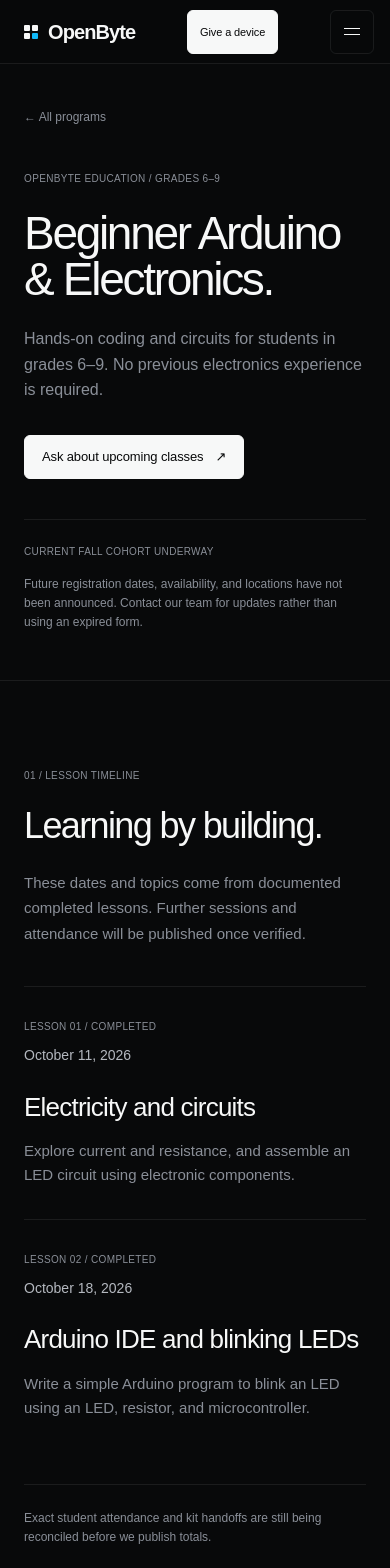
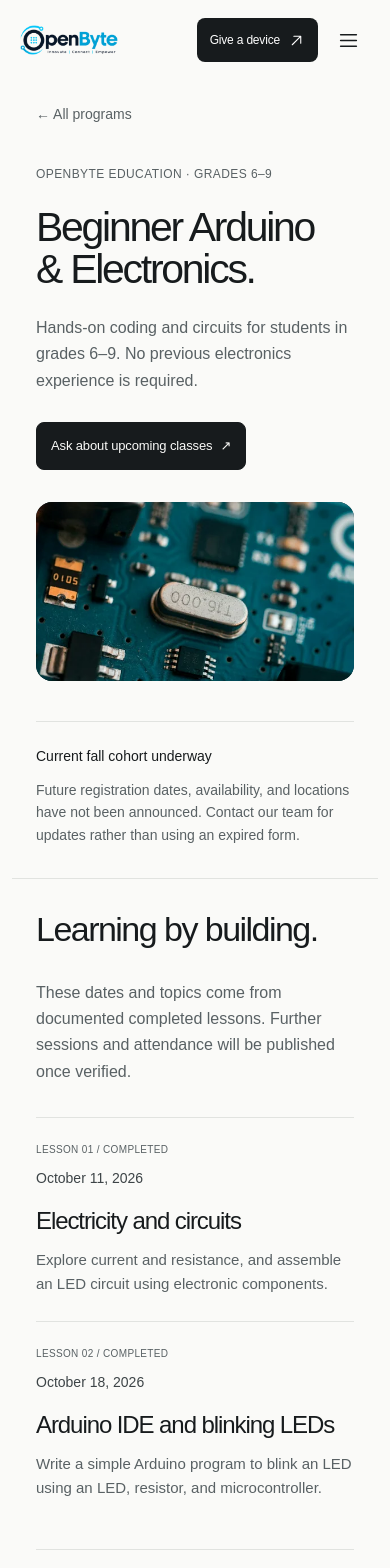
Before and after one commit to Adithya-Kandasamy/OpenByte, a Next.js app: page /classes in a window 390 px wide. Shown: the top 1568 px of the page. Built offline with nearby package versions, Linux system fonts and the light colour scheme; a web font is replaced by a local one.

Commit message:
Polish class page, fix navigation, and update favicon

```diff
--- /dev/null
+++ b/app/classes/classes.module.css
@@ -0,0 +1,237 @@
+.content {
+  --bg: #fafaf8;
+  --fg: #171b1d;
+  --fg-2: #3d4447;
+  --fg-3: #596164;
+  --line: #e1e3e0;
+  --line-strong: #cfd3cf;
+  --link: #066e98;
+  --color-surface: #fff;
+  --color-paper-2: #eef1ee;
+  --color-focus: #066e98;
+  --font-mono: var(--font-geist-mono), monospace;
+  color: var(--fg);
+}
+
+.content::before,
+.content::after { content: none; }
+
+.content :global(.shell) {
+  width: auto;
+  max-width: none;
+  margin-inline: 48px;
+  padding-inline: 0;
+}
+
+.content h1,
+.content h2,
+.content h3 {
+  color: var(--fg);
+  font-family: var(--font-geist-sans), sans-serif;
+  font-weight: 500;
+  letter-spacing: -0.045em;
+}
+
+.content h2 {
+  max-width: 19ch;
+  margin: 0;
+  font-size: clamp(34px, 3.4vw, 48px);
+  line-height: 1.08;
+  text-wrap: balance;
+}
+
+.content :global(.section) {
+  padding-block: 64px;
+  border-top: 1px solid var(--line);
+}
+
+.content :global(.class-hero) { padding-block: 24px 64px; }
+.content :global(.back-link) { margin-bottom: 32px; font-size: 14px; }
+
+.content :global(.class-hero-grid) {
+  grid-template-columns: minmax(0, 1.1fr) minmax(0, 0.9fr);
+  gap: 48px;
+  align-items: center;
+}
+
+.content :global(.class-hero) h1 {
+  margin-top: 20px;
+  font-size: clamp(44px, 5vw, 72px);
+  letter-spacing: -0.055em;
+  line-height: 1.04;
+}
+
+.content :global(.class-hero-sub) {
+  max-width: 44ch;
+  margin-block: 24px 28px;
+  color: var(--fg-3);
+  font-size: 18px;
+  line-height: 1.65;
+}
+
+.content :global(.eyebrow) {
+  margin: 0;
+  color: var(--fg-3);
+  font-size: 12px;
+}
+
+.content :global(.btn) {
+  min-height: 48px;
+  padding: 14px 18px;
+  border-radius: 8px;
+  font-size: 14px;
+}
+
+.content :global(.class-hero-figure) {
+  display: block;
+  overflow: hidden;
+  margin: 0;
+  border-radius: 20px;
+  aspect-ratio: 1.15;
+  background: #073139;
+}
+
+.content :global(.class-hero-figure) img {
+  width: 100%;
+  height: 100%;
+  object-fit: cover;
+  object-position: 58% center;
+}
+
+.content :global(.course-notice) {
+  grid-template-columns: minmax(0, 0.8fr) minmax(0, 1.2fr);
+  gap: 32px;
+  margin-top: 40px;
+  padding-top: 24px;
+}
+
+.content :global(.course-notice .mono) {
+  color: var(--fg);
+  font-family: var(--font-geist-sans), sans-serif;
+  font-size: 14px;
+  font-weight: 500;
+  letter-spacing: 0;
+  text-transform: none;
+}
+
+.content :global(.course-notice) p { font-size: 14px; line-height: 1.6; }
+
+.content :global(.section-heading) {
+  align-items: start;
+  gap: 32px 64px;
+  margin-bottom: 32px;
+}
+
+.content :global(.section-heading) p {
+  max-width: 48ch;
+  color: var(--fg-3);
+  font-size: 16px;
+  line-height: 1.65;
+}
+
+.content :global(.course-timeline) { margin: 0; padding: 0; list-style: none; }
+.content :global(.course-timeline > li) {
+  grid-template-columns: 220px minmax(0, 1fr);
+  gap: 40px;
+  padding-block: 28px;
+}
+
+.content :global(.course-timeline) h3 { margin-bottom: 12px; font-size: 26px; }
+.content :global(.course-timeline) p { max-width: 64ch; color: var(--fg-3); line-height: 1.65; }
+.content :global(.reconciliation) { margin-top: 24px; color: var(--fg-3); font-size: 13px; }
+
+.content :global(.class-grid) {
+  grid-template-columns: repeat(2, minmax(0, 1fr));
+  align-items: start;
+  gap: 64px;
+}
+
+.content :global(.class-intro) {
+  max-width: 56ch;
+  margin-top: 24px;
+  color: var(--fg-3);
+  font-size: 16px;
+  line-height: 1.65;
+}
+
+.content :global(.parts-list) { margin-top: 32px; padding: 0; }
+.content :global(.parts-list) li { padding-block: 16px; font-size: 15px; }
+.content :global(.parts-list) li > span:last-child { font-size: 13px; }
+
+.content :global(.class-code) {
+  min-width: 0;
+  overflow: hidden;
+  border: 1px solid #19343f;
+  border-radius: 16px;
+  background: #071b26;
+  color: #f4f8fa;
+}
+
+.content :global(.code-caption) {
+  padding: 20px 24px;
+  border-bottom: 1px solid rgb(255 255 255 / 14%);
+  color: #c3d0d6;
+  font-size: 12px;
+}
+
+.content :global(.class-code) pre {
+  overflow-x: auto;
+  margin: 0;
+  padding: 24px;
+  color: inherit;
+  font-family: var(--font-mono);
+  font-size: 14px;
+  line-height: 1.8;
+}
+
+.content :global(.class-code) code { color: inherit; background: transparent; }
+.content :global(.code-footnote) {
+  padding: 20px 24px;
+  border-top: 1px solid rgb(255 255 255 / 14%);
+  color: #c3d0d6;
+  font-size: 13px;
+  line-height: 1.6;
+}
+
+.content :global(.specs) { margin-top: 32px; }
+.content :global(.specs > div) { padding-block: 20px; }
+.content :global(.specs) dt { color: var(--fg-3); }
+.content :global(.specs) dd { color: var(--fg); font-size: 16px; line-height: 1.6; }
+.content :global(.class-faq) details { border-bottom: 1px solid var(--line); }
+.content :global(.class-faq) summary { min-height: 72px; padding-block: 20px; color: var(--fg); font-size: 18px; }
+.content :global(.class-faq) details p { padding-bottom: 24px; color: var(--fg-3); font-size: 16px; line-height: 1.65; }
+.content :global(.class-contact) p { max-width: 56ch; font-size: 17px; line-height: 1.65; }
+
+@media (max-width: 1100px) {
+  .content :global(.shell) { margin-inline: 40px; }
+  .content :global(.class-hero-grid),
+  .content :global(.class-grid) { gap: 32px; }
+}
+
+@media (max-width: 900px) {
+  .content :global(.section) { padding-block: 48px; }
+  .content :global(.class-hero-grid),
+  .content :global(.class-grid),
+  .content :global(.course-notice) { grid-template-columns: minmax(0, 1fr); }
+  .content :global(.class-hero-figure) { aspect-ratio: 16 / 9; }
+  .content :global(.course-notice) { gap: 12px; }
+  .content :global(.course-timeline > li) { grid-template-columns: 170px minmax(0, 1fr); gap: 24px; }
+}
+
+@media (max-width: 640px) {
+  .content :global(.shell) { margin-inline: 24px; }
+  .content :global(.class-hero) { padding-block: 12px 32px; }
+  .content :global(.section) { padding-block: 32px; }
+  .content :global(.back-link) { margin-bottom: 24px; }
+  .content :global(.class-hero) h1 { font-size: clamp(36px, 10.5vw, 54px); }
+  .content :global(.class-hero-sub) { font-size: 16px; }
+  .content :global(.class-hero-figure) { border-radius: 16px; }
+  .content :global(.course-timeline > li) { grid-template-columns: minmax(0, 1fr); gap: 16px; padding-block: 24px; }
+  .content :global(.course-timeline) h3 { font-size: 24px; }
+  .content :global(.parts-list) li { gap: 10px; font-size: 14px; }
+  .content :global(.parts-list) li > span:last-child { font-size: 11px; }
+  .content :global(.class-code) pre { padding: 20px; font-size: 12px; }
+  .content :global(.code-caption),
+  .content :global(.code-footnote) { padding: 16px 20px; }
+  .content :global(.btn) { gap: 8px; padding-inline: 14px; font-size: 13px; }
+}
--- a/app/classes/page.tsx
+++ b/app/classes/page.tsx
@@ -1,9 +1,12 @@
-import type { Metadata } from "next";
+import type { Metadata, Viewport } from "next";
 import { SiteNav } from "../../components/site-nav";
-import { SiteFooter } from "../../components/site-footer";
-import { Reveal } from "../../components/reveal";
+import { HomeFooter } from "../../components/home-sections";
+import { HomeMotion } from "../../components/home-motion";
 import { BLINK_CODE, CLASS_INQUIRY_URL, LESSONS } from "../../lib/site-content";
-import { BreadboardFigure } from "../../components/figures";
+import shell from "../page.module.css";
+import s from "./classes.module.css";
+
+export const viewport: Viewport = { themeColor: "#fafaf8" };
 
 export const metadata: Metadata = {
   title: "Beginner Arduino & Electronics Classes | OpenByte",
@@ -14,13 +17,13 @@ export const metadata: Metadata = {
 
 export default function Classes() {
   return (
-    <>
-      <a className="skip-link" href="#main-content">
+    <div className={shell.page}>
+      <a className={shell.skipLink} href="#main-content">
         Skip to main content
       </a>
       <SiteNav />
-      <Reveal />
-      <main id="main-content" tabIndex={-1} className="classes-page">
+      <HomeMotion />
+      <main id="main-content" tabIndex={-1} className={s.content}>
         <section className="class-hero">
           <div className="shell">
             <a className="back-link" href="/#programs">
@@ -28,7 +31,7 @@ export default function Classes() {
             </a>
             <div className="class-hero-grid">
               <div>
-                <p className="mono eyebrow">OpenByte education / Grades 6–9</p>
+                <p className="mono eyebrow">OpenByte education · Grades 6–9</p>
                 <h1>
                   Beginner Arduino
                   <br />
@@ -43,10 +46,15 @@ export default function Classes() {
                 </a>
               </div>
               <figure className="class-hero-figure">
-                <BreadboardFigure />
-                <figcaption className="mono">
-                  FIG 0.2 / Build an LED circuit
-                </figcaption>
+                <img
+                  src="/media/hero/arduino-900.webp"
+                  srcSet="/media/hero/arduino-560.webp 560w, /media/hero/arduino-900.webp 900w, /media/hero/arduino-1400.webp 1400w"
+                  sizes="(max-width: 900px) calc(100vw - 72px), 42vw"
+                  width={900}
+                  height={506}
+                  fetchPriority="high"
+                  alt="A close-up of the components and connections on a blue Arduino circuit board"
+                />
               </figure>
             </div>
             <div className="course-notice">
@@ -63,7 +71,6 @@ export default function Classes() {
           <div className="shell">
             <div className="section-heading">
               <div>
-                <p className="mono eyebrow">01 / Lesson timeline</p>
                 <h2 id="timeline-title">Learning by building.</h2>
               </div>
               <p>
@@ -94,7 +101,6 @@ export default function Classes() {
         <section className="section" aria-labelledby="parts-title">
           <div className="shell class-grid">
             <div data-reveal>
-              <p className="mono eyebrow">02 / On the workbench</p>
               <h2 id="parts-title">
                 A few parts.
                 <br />A first working circuit.
@@ -131,8 +137,8 @@ export default function Classes() {
                 <code>{BLINK_CODE}</code>
               </pre>
               <p className="code-footnote">
-                500 ms on. 500 ms off. Try the editable preview on the{" "}
-                <a href="/">homepage ↗</a>.
+                500 ms on. 500 ms off. This example switches an LED on and off
+                repeatedly.
               </p>
             </div>
           </div>
@@ -140,7 +146,6 @@ export default function Classes() {
         <section className="section" aria-labelledby="details-title">
           <div className="shell class-grid">
             <div>
-              <p className="mono eyebrow">03 / Before you ask</p>
               <h2 id="details-title">Class details.</h2>
               <dl className="specs">
                 <div>
@@ -202,9 +207,6 @@ export default function Classes() {
         </section>
         <section className="section class-contact">
           <div className="shell">
-            <p className="mono eyebrow">
-              Talk to the students behind the class
-            </p>
             <h2>
               We can start with
               <br />a conversation.
@@ -219,7 +221,7 @@ export default function Classes() {
           </div>
         </section>
       </main>
-      <SiteFooter />
-    </>
+      <HomeFooter homePath="/" />
+    </div>
   );
 }
--- a/app/layout.tsx
+++ b/app/layout.tsx
@@ -51,12 +51,16 @@ export const metadata: Metadata = {
   robots: { index: true, follow: true },
   icons: {
     icon: {
-      url: "/openbyte-favicon.png?v=2",
+      url: "/openbyte-favicon.png?v=3",
       type: "image/png",
       sizes: "128x128",
     },
-    shortcut: "/openbyte-favicon.png?v=2",
-    apple: "/openbyte-favicon.png?v=2",
+    shortcut: "/openbyte-favicon.png?v=3",
+    apple: {
+      url: "/apple-touch-icon.png?v=3",
+      type: "image/png",
+      sizes: "180x180",
+    },
   },
 };
 
--- a/components/home-hero.tsx
+++ b/components/home-hero.tsx
@@ -8,13 +8,12 @@ import { Devices } from "@phosphor-icons/react/dist/csr/Devices";
 import { HandHeart } from "@phosphor-icons/react/dist/csr/HandHeart";
 import { List } from "@phosphor-icons/react/dist/csr/List";
 import { X } from "@phosphor-icons/react/dist/csr/X";
-import { DEVICE_FORM_URL, DONATE_URL, TRIBUNE_URL } from "../lib/site-content";
 import styles from "../app/page.module.css";
 
 const navigation = [
   { label: "Our programs", href: "#programs" },
-  { label: "Our story", href: TRIBUNE_URL },
-  { label: "Get in touch", href: "mailto:team@openbyte-np.org" },
+  { label: "Our story", href: "#team" },
+  { label: "Get in touch", href: "#contact" },
 ];
 
 export function HomeHero({ children, footer }: { children?: React.ReactNode; footer?: React.ReactNode }) {
@@ -86,8 +85,8 @@ export function HomeHero({ children, footer }: { children?: React.ReactNode; foo
           {navigation.map((item) => <a key={item.label} href={item.href}>{item.label}</a>)}
         </nav>
         <div className={styles.headerActions}>
-          <a className={styles.donateLink} href={DONATE_URL}>Donate</a>
-          <a className={styles.deviceButton} href={DEVICE_FORM_URL}>
+          <a className={styles.donateLink} href="#donate">Donate</a>
+          <a className={styles.deviceButton} href="#tech-donation">
             Give a device <ArrowUpRight size={17} aria-hidden="true" />
           </a>
           <button ref={menuButtonRef} className={styles.menuButton} type="button"
@@ -103,7 +102,7 @@ export function HomeHero({ children, footer }: { children?: React.ReactNode; foo
               {item.label} <ArrowUpRight size={18} aria-hidden="true" />
             </a>
           ))}
-          <a href={DONATE_URL}>Donate to OpenByte</a>
+          <a href="#donate" onClick={() => setMenuOpen(false)}>Donate to OpenByte</a>
         </nav>
       </header>
       <main id="main-content" tabIndex={-1}>
@@ -142,7 +141,7 @@ export function HomeHero({ children, footer }: { children?: React.ReactNode; foo
                 </a>
               </div>
             </div>
-            <a className={styles.teamLink} href={TRIBUNE_URL}>
+            <a className={styles.teamLink} href="#team">
               <img src="/media/hero/openbyte-team.webp" width={72} height={64} loading="lazy" decoding="async" alt="" />
               <span className={styles.teamText}>
                 <strong>Meet the founders <ArrowUpRight size={18} aria-hidden="true" /></strong>
@@ -156,12 +155,12 @@ export function HomeHero({ children, footer }: { children?: React.ReactNode; foo
             <span>Coding &amp; electronics</span>
             <ArrowRight className={styles.programArrow} size={19} aria-hidden="true" />
           </a>
-          <a href="mailto:team@openbyte-np.org?subject=Digital%20help">
+          <a href="#contact">
             <HandHeart className={styles.programIcon} size={26} weight="duotone" aria-hidden="true" />
             <span>Everyday tech help</span>
             <ArrowRight className={styles.programArrow} size={19} aria-hidden="true" />
           </a>
-          <a href={DEVICE_FORM_URL}>
+          <a href="#drives">
             <Devices className={styles.programIcon} size={26} weight="duotone" aria-hidden="true" />
             <span>Community device drives</span>
             <ArrowRight className={styles.programArrow} size={19} aria-hidden="true" />
--- a/components/home-sections.tsx
+++ b/components/home-sections.tsx
@@ -560,7 +560,7 @@ export function HomeSections() {
   );
 }
 
-export function HomeFooter() {
+export function HomeFooter({ homePath = "" }: { homePath?: string }) {
   return (
     <footer className={s.footer}>
       <div className={s.footerGrid}>
@@ -587,27 +587,27 @@ export function HomeFooter() {
           <div>
             <p className={s.caption}>Programs</p>
             <ul>
-              <li><a href="#programs">Programs</a></li>
+              <li><a href={`${homePath}#programs`}>Programs</a></li>
               <li><a href="/classes/">Arduino classes</a></li>
-              <li><a href="#progress">Progress</a></li>
-              <li><a href="#drives">Device drives</a></li>
+              <li><a href={`${homePath}#progress`}>Progress</a></li>
+              <li><a href={`${homePath}#drives`}>Device drives</a></li>
             </ul>
           </div>
           <div>
             <p className={s.caption}>Organization</p>
             <ul>
-              <li><a href="#team">Our team</a></li>
-              <li><a href="#sponsors">Sponsors</a></li>
-              <li><a href="#contact">Contact</a></li>
+              <li><a href={`${homePath}#team`}>Our team</a></li>
+              <li><a href={`${homePath}#sponsors`}>Sponsors</a></li>
+              <li><a href={`${homePath}#contact`}>Contact</a></li>
               <li><a href="/privacy/">Privacy</a></li>
             </ul>
           </div>
           <div>
             <p className={s.caption}>Get involved</p>
             <ul>
-              <li><a href="#tech-donation">Give a device</a></li>
-              <li><a href="#donate">Donate</a></li>
-              <li><a href="#apply">OpenByte Positions</a></li>
+              <li><a href={`${homePath}#tech-donation`}>Give a device</a></li>
+              <li><a href={`${homePath}#donate`}>Donate</a></li>
+              <li><a href={`${homePath}#apply`}>OpenByte Positions</a></li>
             </ul>
           </div>
         </nav>
--- a/components/site-nav.tsx
+++ b/components/site-nav.tsx
@@ -1,13 +1,15 @@
 "use client";
 
 import { useEffect, useRef, useState } from "react";
+import { ArrowUpRight } from "@phosphor-icons/react/dist/csr/ArrowUpRight";
+import { List } from "@phosphor-icons/react/dist/csr/List";
+import { X } from "@phosphor-icons/react/dist/csr/X";
+import s from "../app/page.module.css";
 
 const LINKS = [
-  { href: "/#programs", label: "Programs" },
-  { href: "/classes/", label: "Classes" },
-  { href: "/#progress", label: "Progress" },
-  { href: "/#team", label: "Team" },
-  { href: "/#donate", label: "Donate" },
+  { href: "/#programs", label: "Our programs" },
+  { href: "/#team", label: "Our story" },
+  { href: "/#contact", label: "Get in touch" },
 ];
 
 export function SiteNav() {
@@ -29,24 +31,18 @@ export function SiteNav() {
   const close = () => setOpen(false);
 
   return (
-    <header className="site-header">
-      <div className="shell nav-inner">
+    <header className={s.header}>
       <a
-          className="wordmark"
+        className={s.wordmark}
         href="/"
         onClick={close}
         aria-label="OpenByte, home"
       >
-          <span className="brand-mark" aria-hidden="true">
-            <i />
-            <i />
-            <i />
-            <i />
-          </span>
-          OpenByte
+        <img className={s.brandLogo} src="/media/brand/openbyte-logo.webp"
+          width={640} height={191} alt="OpenByte — Innovate, Connect, Empower" />
       </a>
 
-        <nav className="nav-links" aria-label="Main">
+      <nav className={s.desktopNav} aria-label="Main navigation">
         {LINKS.map((link) => (
           <a key={link.href} href={link.href}>
             {link.label}
@@ -54,51 +50,37 @@ export function SiteNav() {
         ))}
       </nav>
 
-        <div className="nav-actions">
-          <a className="btn btn-primary btn-sm" href="/#tech-donation">
-            Give a device
+      <div className={s.headerActions}>
+        <a className={s.donateLink} href="/#donate">Donate</a>
+        <a className={s.deviceButton} href="/#tech-donation">
+          Give a device <ArrowUpRight size={17} aria-hidden="true" />
         </a>
-        </div>
-
         <button
           ref={toggleRef}
-          className="nav-toggle"
+          className={s.menuButton}
           type="button"
           aria-expanded={open}
           aria-controls="nav-panel"
+          aria-label={open ? "Close navigation" : "Open navigation"}
           onClick={() => setOpen((value) => !value)}
         >
-          <span className="sr-only">{open ? "Close menu" : "Open menu"}</span>
-          <span aria-hidden="true" />
-          <span aria-hidden="true" />
+          {open ? <X size={23} aria-hidden="true" /> : <List size={23} aria-hidden="true" />}
         </button>
       </div>
 
       <nav
         id="nav-panel"
-        className="nav-panel"
-        aria-label="Mobile"
+        className={s.mobileNav}
+        aria-label="Mobile navigation"
         hidden={!open}
       >
-        <div className="shell">
         {LINKS.map((link) => (
           <a key={link.href} href={link.href} onClick={close}>
-              {link.label}
+            {link.label} <ArrowUpRight size={18} aria-hidden="true" />
           </a>
         ))}
-          <div className="actions">
-            <a
-              className="btn btn-primary"
-              href="/#tech-donation"
-              onClick={close}
-            >
-              Give a device
-            </a>
-            <a className="btn btn-secondary" href="/#apply" onClick={close}>
-              Positions
-            </a>
-          </div>
-        </div>
+        <a href="/#donate" onClick={close}>Donate to OpenByte</a>
+        <a href="/#tech-donation" onClick={close}>Give a device</a>
       </nav>
     </header>
   );
--- a/components/sticky-bar.tsx
+++ b/components/sticky-bar.tsx
@@ -2,7 +2,6 @@
 
 import { useEffect, useState } from "react";
 import { ArrowUpRight } from "@phosphor-icons/react/dist/csr/ArrowUpRight";
-import { DEVICE_FORM_URL, DONATE_URL } from "../lib/site-content";
 import s from "../app/home.module.css";
 
 const LINKS = [
@@ -54,8 +53,8 @@ export function StickyBar() {
           ))}
         </nav>
         <div className={s.barActions}>
-          <a className={s.barGhost} href={DONATE_URL} target="_blank" rel="noopener noreferrer">Donate</a>
-          <a className={s.barSolid} href={DEVICE_FORM_URL} target="_blank" rel="noopener noreferrer">
+          <a className={s.barGhost} href="#donate">Donate</a>
+          <a className={s.barSolid} href="#tech-donation">
             Give a device <ArrowUpRight size={16} aria-hidden="true" />
           </a>
         </div>
```
Also changed, not shown: public/apple-touch-icon.png (added), public/openbyte-favicon.png. Lines whose indentation alone changed are shown as unchanged.
